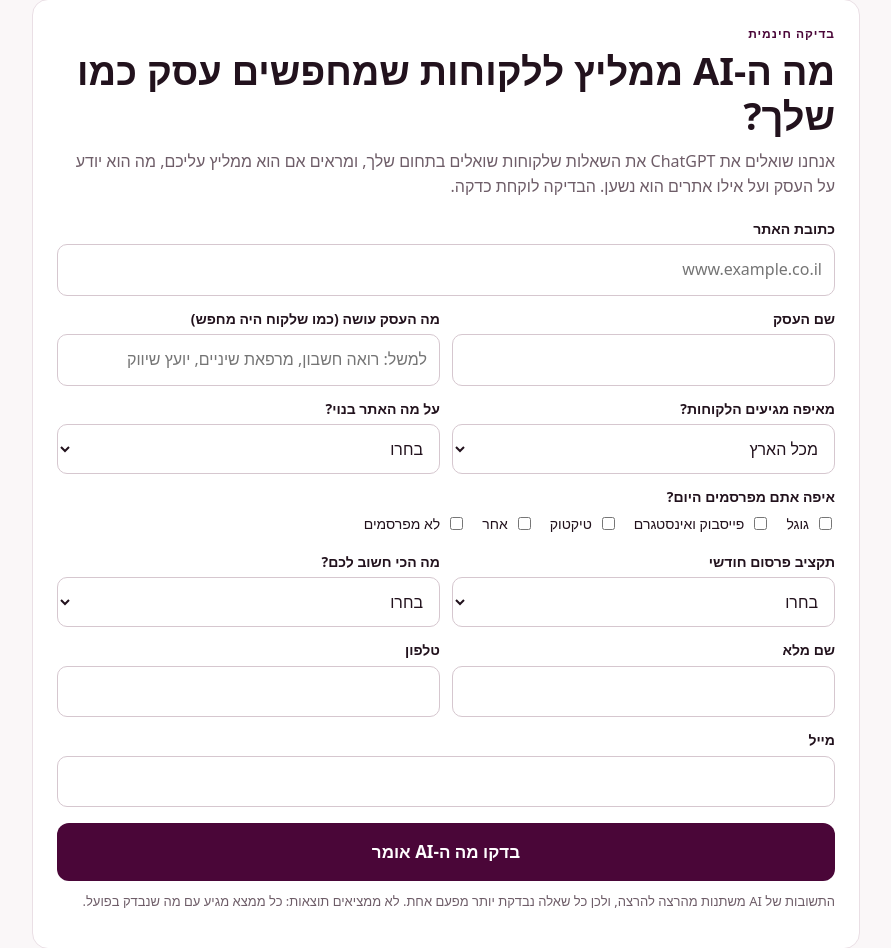
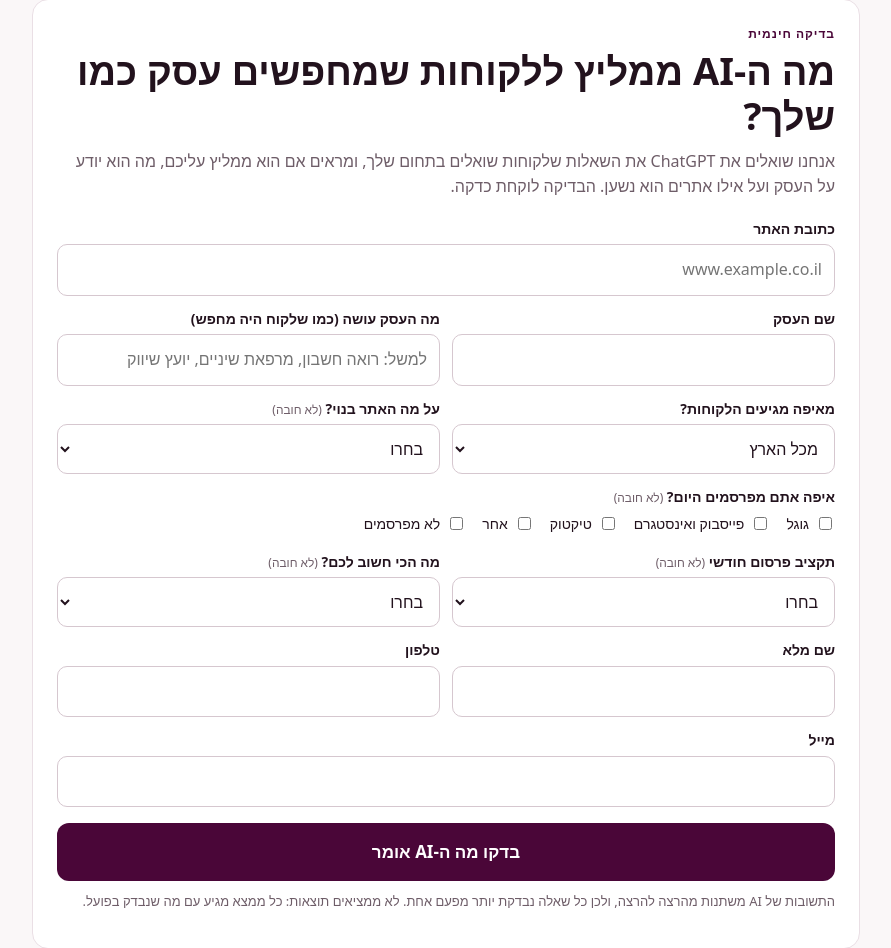
Before and after one commit to morannba/ai-checker, a Flask app: page / in a window 1280 px wide. Shown: the part 69-1017 px from the top of the page, without its empty margins (194-1085 px from the left). Run offline with Flask 3, Linux system fonts and the light colour scheme; some libraries are stand-ins or nearby versions.

Commit message:
Only site, business, scope and contact fields are required; mark the rest optional
Co-Authored-By: Claude Opus 5.5 (1M context) <noreply@anthropic.com>
Claude-Session: https://claude.ai/code/session_014KoTARExBbQE6WPPTf4fEG

```diff
--- a/templates/index.html
+++ b/templates/index.html
@@ -40,6 +40,7 @@ footer{color:var(--muted);font-size:12px;margin-top:28px}
 .brand{display:flex;justify-content:space-between;align-items:center;gap:12px;margin-bottom:18px;font-size:14px}
 .brand a{color:var(--accent);font-weight:700;text-decoration:none}.brand span{color:var(--muted)}
 a:focus-visible,button:focus-visible,input:focus-visible,select:focus-visible,summary:focus-visible{outline:3px solid var(--accent);outline-offset:2px}
+.opt{font-weight:400;color:var(--muted,#888);font-size:.85em}
 </style>
 {% if pixel_id %}
 <script>
@@ -66,9 +67,9 @@ fbq('init', {{ pixel_id|tojson }}); fbq('track', 'PageView');
       <div><label for="scope">מאיפה מגיעים הלקוחות?</label>
         <select id="scope" name="scope" required><option value="israel">מכל הארץ</option><option value="local">מהאזור שלי</option><option value="global">גם מחו״ל / אונליין</option></select></div>
       <div id="cityBox" hidden><label for="city">עיר או אזור</label><input id="city" name="city" placeholder="למשל: חיפה, הקריות, השרון"></div>
-      <div><label for="site_platform">על מה האתר בנוי?</label>
+      <div><label for="site_platform">על מה האתר בנוי? <span class="opt">(לא חובה)</span></label>
         <select id="site_platform" name="site_platform"><option value="">בחרו</option><option>וורדפרס</option><option>Wix</option><option>Shopify</option><option>אחר</option><option>לא יודע</option></select></div>
-      <fieldset class="full"><label>איפה אתם מפרסמים היום?</label>
+      <fieldset class="full"><label>איפה אתם מפרסמים היום? <span class="opt">(לא חובה)</span></label>
         <div class="checks">
           <label><input type="checkbox" name="ad_platforms" value="גוגל">גוגל</label>
           <label><input type="checkbox" name="ad_platforms" value="פייסבוק ואינסטגרם">פייסבוק ואינסטגרם</label>
@@ -76,9 +77,9 @@ fbq('init', {{ pixel_id|tojson }}); fbq('track', 'PageView');
           <label><input type="checkbox" name="ad_platforms" value="אחר">אחר</label>
           <label><input type="checkbox" name="ad_platforms" value="לא מפרסמים">לא מפרסמים</label>
         </div></fieldset>
-      <div><label for="ad_budget">תקציב פרסום חודשי</label>
-        <select id="ad_budget" name="ad_budget" required><option value="">בחרו</option><option>עוד לא מפרסמים</option><option>עד ₪2,000</option><option>₪2,000–10,000</option><option>מעל ₪10,000</option></select></div>
-      <div><label for="goal">מה הכי חשוב לכם?</label>
+      <div><label for="ad_budget">תקציב פרסום חודשי <span class="opt">(לא חובה)</span></label>
+        <select id="ad_budget" name="ad_budget"><option value="">בחרו</option><option>עוד לא מפרסמים</option><option>עד ₪2,000</option><option>₪2,000–10,000</option><option>מעל ₪10,000</option></select></div>
+      <div><label for="goal">מה הכי חשוב לכם? <span class="opt">(לא חובה)</span></label>
         <select id="goal" name="goal"><option value="">בחרו</option><option>יותר לקוחות</option><option>פרסום שמשתלם</option><option>להופיע בגוגל וב-AI</option><option>לדעת מה עובד</option></select></div>
       <div><label for="name">שם מלא</label><input id="name" name="name" required></div>
       <div><label for="phone">טלפון</label><input id="phone" name="phone" type="tel" required></div>
```
